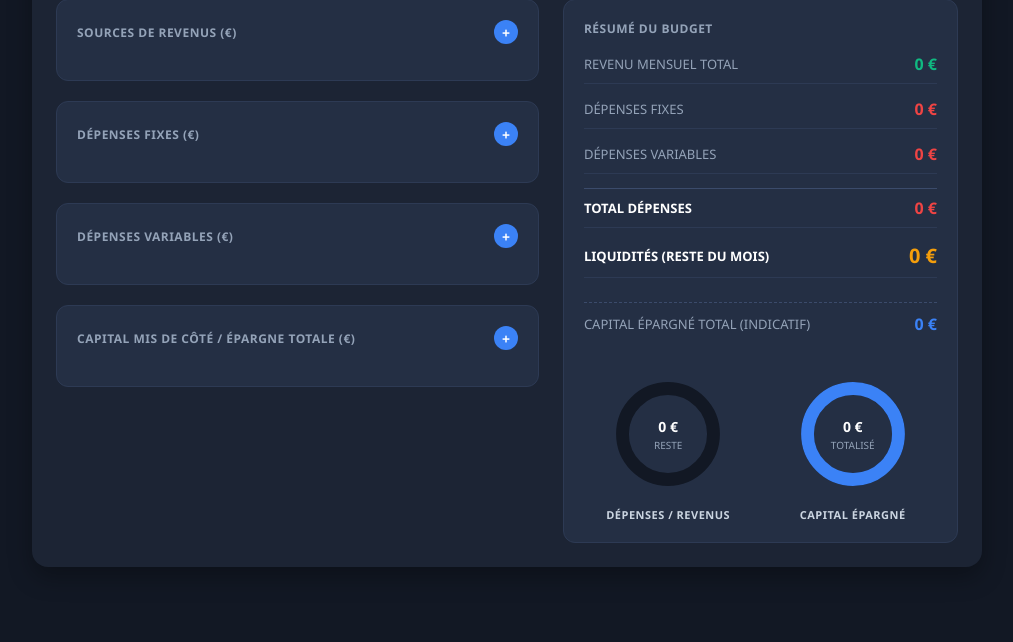
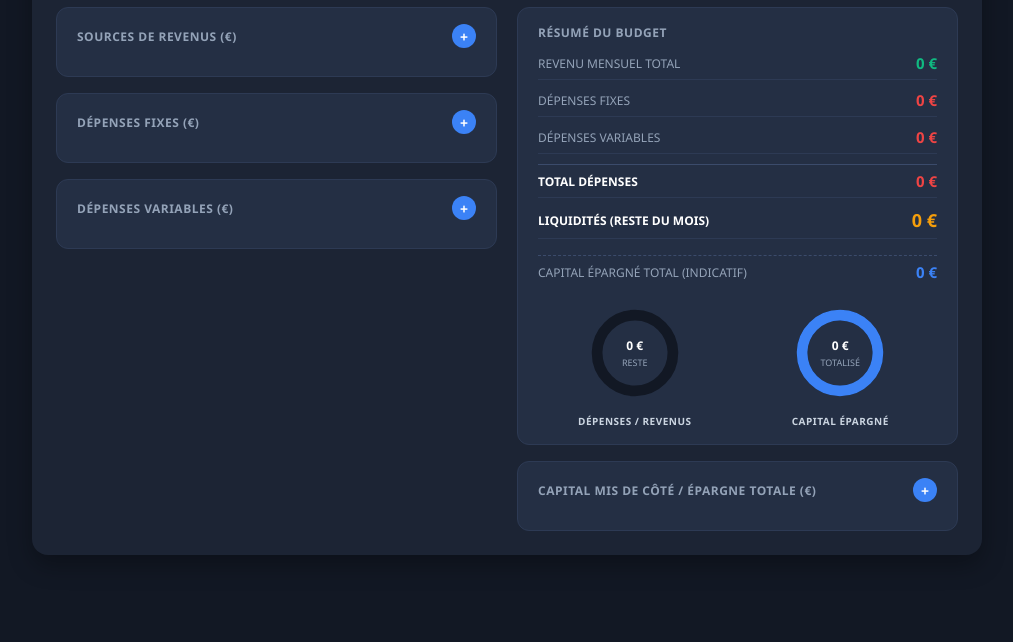
Before and after one commit to prisseadelino-pixel/Mes-conomies-, a plain HTML site: page index.html in a window 1280 px wide. Shown: the part 158-800 px from the top of the page, without its empty margins (133-1146 px from the left). Drawn offline with Linux system fonts and the light colour scheme; no server answers.

Commit message:
Update index.html

```diff
--- a/index.html
+++ b/index.html
@@ -38,7 +38,7 @@
             display: flex;
             justify-content: space-between;
             align-items: center;
-            margin-bottom: 24px;
+            margin-bottom: 20px;
             flex-wrap: wrap;
             gap: 12px;
         }
@@ -75,8 +75,9 @@
 
         .dashboard-grid {
             display: grid;
-            grid-template-columns: 1.1fr 0.9fr;
-            gap: 24px;
+            grid-template-columns: 1fr 1fr;
+            gap: 20px;
+            align-items: start;
         }
 
         @media (max-width: 850px) {
@@ -88,7 +89,7 @@
         .card {
             background: #242f44;
             border-radius: 12px;
-            padding: 20px;
+            padding: 16px 20px;
             border: 1px solid #2d3a54;
         }
 
@@ -96,7 +97,7 @@
             display: flex;
             justify-content: space-between;
             align-items: center;
-            margin-bottom: 16px;
+            margin-bottom: 12px;
         }
 
         .card-title {
@@ -145,14 +146,14 @@
         .input-list {
             display: flex;
             flex-direction: column;
-            gap: 12px;
+            gap: 8px;
         }
 
         .input-group {
             display: flex;
             justify-content: space-between;
             align-items: center;
-            gap: 10px;
+            gap: 8px;
         }
 
         .label-input {
@@ -160,8 +161,8 @@
             background: transparent;
             border: 1px dashed transparent;
             color: #cbd5e1;
-            font-size: 14px;
-            padding: 4px;
+            font-size: 13px;
+            padding: 3px 6px;
             border-radius: 4px;
             outline: none;
             transition: border-color 0.2s, background 0.2s;
@@ -179,14 +180,14 @@
         }
 
         .amount-input {
-            width: 110px;
+            width: 100px;
             background: #121824;
             border: 1px solid #3b4b6b;
             color: #fff;
-            padding: 8px 12px;
+            padding: 6px 10px;
             border-radius: 6px;
             text-align: right;
-            font-size: 14px;
+            font-size: 13px;
             outline: none;
             transition: border-color 0.2s;
         }
@@ -198,45 +199,45 @@
         .resume-block {
             display: flex;
             flex-direction: column;
-            gap: 14px;
-            margin-bottom: 24px;
+            gap: 10px;
+            margin-bottom: 16px;
         }
 
         .resume-row {
             display: flex;
             justify-content: space-between;
             align-items: center;
-            padding-bottom: 8px;
+            padding-bottom: 6px;
             border-bottom: 1px solid #2d3a54;
         }
 
         .resume-row:last-child {
             border-bottom: none;
             padding-bottom: 0;
-            margin-top: 6px;
+            margin-top: 4px;
         }
 
         .resume-label {
-            font-size: 13px;
+            font-size: 12px;
             color: #94a3b8;
         }
 
         .resume-value {
-            font-size: 16px;
+            font-size: 15px;
             font-weight: 700;
         }
 
         .resume-value.revenus { color: #10b981; }
         .resume-value.depenses { color: #ef4444; }
         .resume-value.epargne { color: #3b82f6; }
-        .resume-value.liquidites { font-size: 20px; color: #f59e0b; }
+        .resume-value.liquidites { font-size: 18px; color: #f59e0b; }
 
         .charts-wrapper {
             display: flex;
             justify-content: space-around;
             align-items: center;
-            gap: 16px;
-            margin-top: 10px;
+            gap: 12px;
+            margin-top: 6px;
         }
 
         .chart-box {
@@ -244,13 +245,13 @@
             flex-direction: column;
             align-items: center;
             position: relative;
-            width: 140px;
+            width: 120px;
         }
 
         .chart-container {
             position: relative;
-            width: 130px;
-            height: 130px;
+            width: 110px;
+            height: 110px;
             display: flex;
             justify-content: center;
             align-items: center;
@@ -259,11 +260,11 @@
         .chart-center-text {
             position: absolute;
             text-align: center;
-            width: 80px;
+            width: 70px;
         }
 
         .chart-center-text .amount {
-            font-size: 14px;
+            font-size: 12px;
             font-weight: 700;
             color: #fff;
             white-space: nowrap;
@@ -272,17 +273,17 @@
         }
 
         .chart-center-text .label {
-            font-size: 10px;
+            font-size: 9px;
             color: #94a3b8;
             text-transform: uppercase;
             margin-top: 2px;
         }
 
         .chart-legend-title {
-            font-size: 11px;
+            font-size: 10px;
             font-weight: 600;
             color: #cbd5e1;
-            margin-top: 8px;
+            margin-top: 6px;
             text-align: center;
             text-transform: uppercase;
             letter-spacing: 0.5px;
@@ -292,7 +293,7 @@
             transition: stroke-dasharray 0.3s ease, stroke-dashoffset 0.3s ease;
         }
 
-        /* Classe temporaire masquant les boutons lors de l'impression PDF */
+        /* Masquage des boutons lors de l'export PDF */
         .pdf-export-mode .btn-add,
         .pdf-export-mode .btn-delete,
         .pdf-export-mode .btn-pdf {
@@ -309,7 +310,8 @@
     </div>
 
     <div class="dashboard-grid">
-        <div style="display: flex; flex-direction: column; gap: 20px;">
+        <!-- COLONNE GAUCHE : REVENUS & DÉPENSES -->
+        <div style="display: flex; flex-direction: column; gap: 16px;">
             <!-- CARD REVENUS -->
             <div class="card">
                 <div class="card-header-flex">
@@ -336,21 +338,13 @@
                 </div>
                 <div id="depenses-variables-list" class="input-list"></div>
             </div>
-
-            <!-- CARD ÉPARGNÉ -->
-            <div class="card">
-                <div class="card-header-flex">
-                    <div class="card-title">Capital mis de côté / Épargne Totale (€)</div>
-                    <button class="btn-add" onclick="ajouterLigne('epargne-list', 'ep-amount', 'Nouveau compte', 0)">+</button>
-                </div>
-                <div id="epargne-list" class="input-list"></div>
-            </div>
         </div>
 
+        <!-- COLONNE DROITE : RÉSUMÉ, GRAPHES & ÉPARGNE -->
+        <div style="display: flex; flex-direction: column; gap: 16px;">
             <!-- RÉSUMÉ & GRAPHES -->
-        <div class="card" style="display: flex; flex-direction: column; justify-content: flex-start;">
-            <div>
-                <div class="card-title" style="margin-bottom: 16px;">Résumé du Budget</div>
+            <div class="card">
+                <div class="card-title" style="margin-bottom: 12px;">Résumé du Budget</div>
                 <div class="resume-block">
                     <div class="resume-row">
                         <span class="resume-label">REVENU MENSUEL TOTAL</span>
@@ -364,7 +358,7 @@
                         <span class="resume-label">DÉPENSES VARIABLES</span>
                         <span class="resume-value depenses" id="resDepensesVariables">0 €</span>
                     </div>
-                    <div class="resume-row" style="border-top: 1px solid #3b4b6b; padding-top: 8px;">
+                    <div class="resume-row" style="border-top: 1px solid #3b4b6b; padding-top: 6px;">
                         <span class="resume-label" style="font-weight: 600; color: #fff;">TOTAL DÉPENSES</span>
                         <span class="resume-value depenses" id="resDepensesTotales">0 €</span>
                     </div>
@@ -372,17 +366,16 @@
                         <span class="resume-label" style="font-weight: 600; color: #fff;">LIQUIDITÉS (RESTE DU MOIS)</span>
                         <span class="resume-value liquidites" id="resLiquidites">0 €</span>
                     </div>
-                    <div class="resume-row" style="margin-top: 10px; border-top: 1px dashed #3b4b6b; padding-top: 10px;">
+                    <div class="resume-row" style="margin-top: 6px; border-top: 1px dashed #3b4b6b; padding-top: 6px;">
                         <span class="resume-label">CAPITAL ÉPARGNÉ TOTAL (INDICATIF)</span>
                         <span class="resume-value epargne" id="resEpargne">0 €</span>
-                    </div>
                     </div>
                 </div>
 
                 <div class="charts-wrapper">
                     <div class="chart-box">
                         <div class="chart-container">
-                        <svg width="120" height="120" viewBox="0 0 42 42">
+                            <svg width="100" height="100" viewBox="0 0 42 42">
                                 <circle cx="21" cy="21" r="15.91549430918954" fill="transparent" stroke="#121824" stroke-width="4.5"></circle>
                                 <circle id="chart1Depenses" cx="21" cy="21" r="15.91549430918954" fill="transparent" stroke="#ef4444" stroke-width="4.5" stroke-dasharray="0 100" stroke-dashoffset="25"></circle>
                                 <circle id="chart1Reste" cx="21" cy="21" r="15.91549430918954" fill="transparent" stroke="#10b981" stroke-width="4.5" stroke-dasharray="0 100" stroke-dashoffset="25"></circle>
@@ -397,7 +390,7 @@
 
                     <div class="chart-box">
                         <div class="chart-container">
-                        <svg width="120" height="120" viewBox="0 0 42 42">
+                            <svg width="100" height="100" viewBox="0 0 42 42">
                                 <circle cx="21" cy="21" r="15.91549430918954" fill="transparent" stroke="#121824" stroke-width="4.5"></circle>
                                 <circle id="chart2Epargne" cx="21" cy="21" r="15.91549430918954" fill="transparent" stroke="#3b82f6" stroke-width="4.5" stroke-dasharray="100 0" stroke-dashoffset="25"></circle>
                             </svg>
@@ -408,6 +401,16 @@
                         </div>
                         <div class="chart-legend-title">Capital Épargné</div>
                     </div>
+                </div>
+            </div>
+
+            <!-- CARD ÉPARGNÉ PLACÉE SOUS LES CERCLES -->
+            <div class="card">
+                <div class="card-header-flex">
+                    <div class="card-title">Capital mis de côté / Épargne Totale (€)</div>
+                    <button class="btn-add" onclick="ajouterLigne('epargne-list', 'ep-amount', 'Nouveau compte', 0)">+</button>
+                </div>
+                <div id="epargne-list" class="input-list"></div>
             </div>
         </div>
     </div>
@@ -577,15 +580,13 @@
         }
     }
 
-    // Fonction de génération PDF
+    // Export PDF optimisé pour tenir sur une page A4
     function exporterPDF() {
         const element = document.getElementById('budget-container');
-
-        // Masquer temporairement les boutons pour un rendu PDF plus propre
         element.classList.add('pdf-export-mode');
 
         const opt = {
-            margin:       10,
+            margin:       [8, 8, 8, 8],
             filename:     'Mon_Budget_Personnel.pdf',
             image:        { type: 'jpeg', quality: 0.98 },
             html2canvas:  { scale: 2, useCORS: true },
```
Lines whose indentation alone changed are shown as unchanged.
